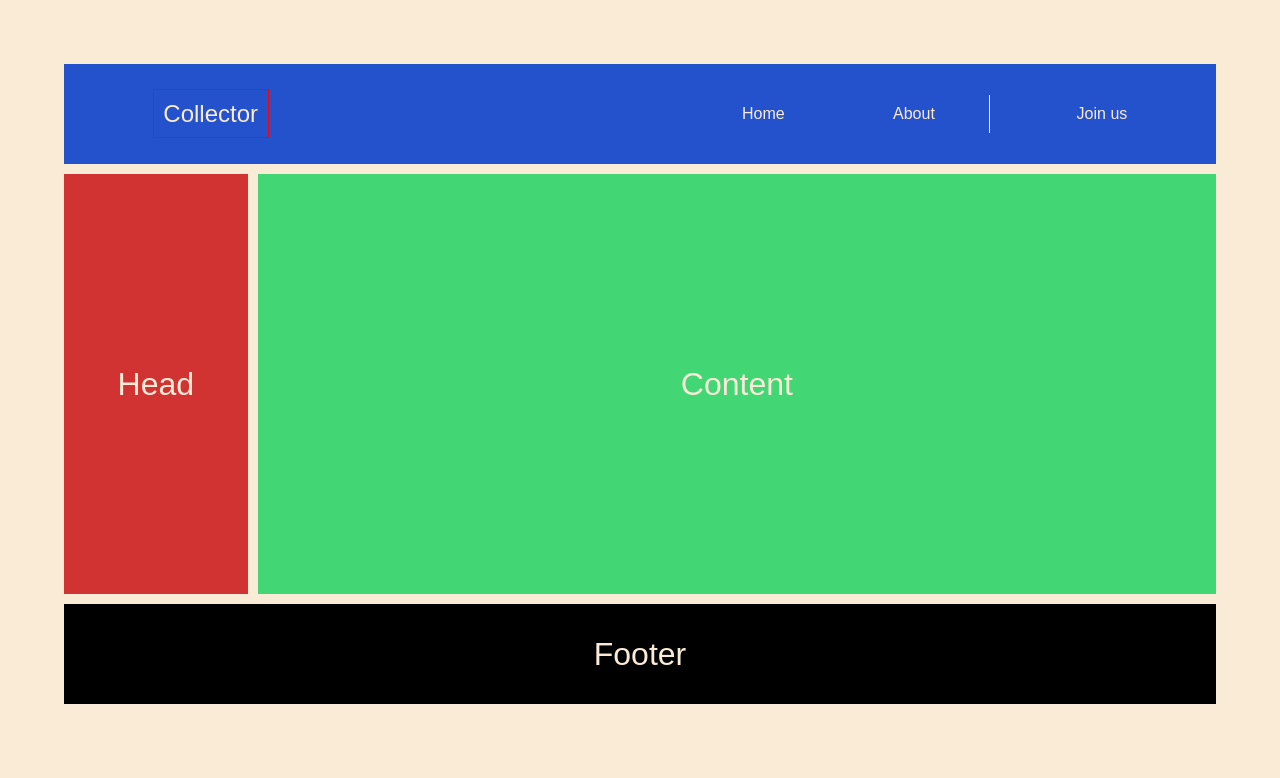
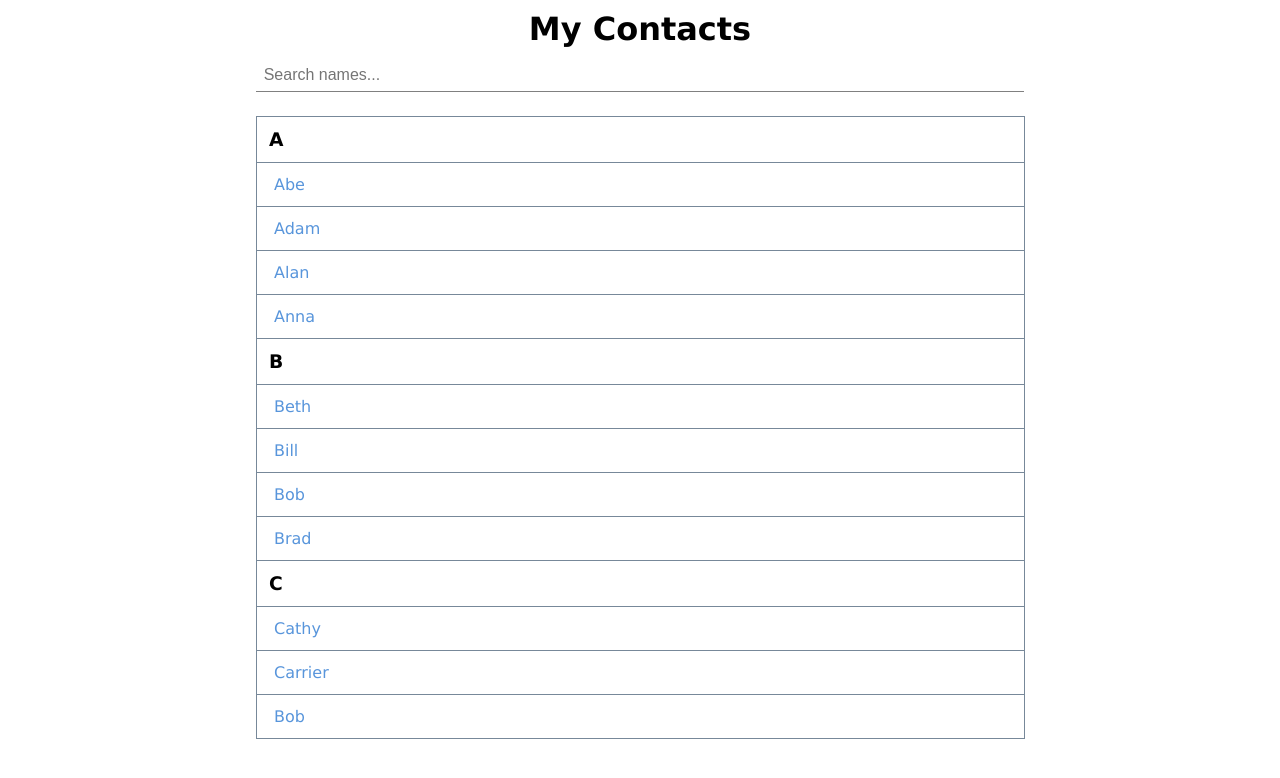
Before and after one commit to KonradKorus/VanillaJs-Projects, a plain HTML site: page SimpleFilterableList/index.html in a window 1280 px wide. Drawn offline with Linux system fonts and the light colour scheme.

Commit message:
Filterable List

```diff
--- a/SimpleFilterableList/index.html
+++ b/SimpleFilterableList/index.html
@@ -1,22 +1,62 @@
 <!DOCTYPE html>
 <html lang="en">
 <head>
-        <title>Collector</title>
+    <meta charset="UTF-8">
+    <meta http-equiv="X-UA-Compatible" content="IE=edge">
+    <meta name="viewport" content="width=device-width, initial-scale=1.0">
+    <title>Filterable List</title>
     <link rel="stylesheet" href ="style.css">
 </head>
 <body>
+    <h1>My Contacts </h1>
     <div id="container">
-            <div id="head">
-                <ul class="menu_ul">
-                        <li><a href="side.html">Collector</a></li>
-                        <li>Home</li>
-                        <li>About</li>
-                        <li>Join us</li>
+        <input type="text" id="filter" placeholder="Search names...">
+
+        <ul id="contacts">
+            <li class="contacts-header">
+                <h3>A</h3>
+            </li>
+            <li class="contacts-item">
+                <a href ="#">Abe</a>
+            </li>
+            <li class="contacts-item">
+                <a href ="#">Adam</a>
+            </li>
+            <li class="contacts-item">
+                <a href ="#">Alan</a>
+            </li>
+            <li class="contacts-item">
+                <a href ="#">Anna</a>
+            </li>
+            <li class="contacts-header">
+                <h3>B</h3>
+            </li>
+            <li class="contacts-item">
+                <a href ="#">Beth</a>
+            </li>
+            <li class="contacts-item">
+                <a href ="#">Bill</a>
+            </li>
+            <li class="contacts-item">
+                <a href ="#">Bob</a>
+            </li>
+            <li class="contacts-item">
+                <a href ="#">Brad</a>
+            </li>
+            <li class="contacts-header">
+                <h3>C</h3>
+            </li>
+            <li class="contacts-item">
+                <a href ="#">Cathy</a>
+            </li>
+            <li class="contacts-item">
+                <a href ="#">Carrier</a>
+            </li>
+            <li class="contacts-item">
+                <a href ="#">Bob</a>
+            </li>
         </ul>
-            </div>
-            <div id="menu">Head</div>
-            <div id="content">Content</div>
-            <div id="footer">Footer</div>
+
     </div>
 
     <script src="main.js"></script>
--- a/SimpleFilterableList/main.js
+++ b/SimpleFilterableList/main.js
@@ -1,30 +1,20 @@
-const myForm = document.querySelector('#my-form');
-const nameInput = document.querySelector('#name');
-const emailInput = document.querySelector('#email');
-const userList = document.querySelector('#users');
-const msg = document.querySelector('.msg');
+let filterInput = document.getElementById('filter');
 
-myForm.addEventListener('submit', onSubmit);
+filterInput.addEventListener('keyup', checkFilter);
 
-function onSubmit(e){
-    e.preventDefault();
+function checkFilter(e){
+    let searchingValue = e.target.value.toUpperCase();
 
-    console.log()
-    if(emailInput.value === '' || nameInput.value === ''){
-        msg.classList.add('error');
-        msg.innerHTML = 'Please enter all fields';
+    let contactList = document.querySelectorAll('li.contacts-item');
 
-        setTimeout(() => msg.remove(), 3000);
-    }
-    else{
-        const li = document.createElement('li');
-        li.appendChild(document.createTextNode(nameInput.value + ' ' + emailInput.value));
+    Array.from(contactList).forEach(contact => {
+       let aElement = contact.children[0].innerHTML;
 
-        userList.appendChild(li);
+       if(aElement.toUpperCase().indexOf(searchingValue) > -1){
+            contact.style.display = '';
+        } else{
+            contact.style.display = 'none';
+       }
 
-        nameInput.value = '';
-        emailInput.value = '';
-
-
-    }
+    });
 }
--- a/SimpleFilterableList/style.scss
+++ b/SimpleFilterableList/style.scss
@@ -1,152 +1,54 @@
-$base-color: antiquewhite;
-
 *{
     margin: 0;
     padding: 0;
-    box-sizing: border-box;
-}
-body{
-    background-color: $base-color;
-    color: white;
-    text-align: center;
-    font-family:Arial, Helvetica, sans-serif;
 }
 
-#container{
-    margin: 5%;
-    display: grid;
-    gap: 10px;
-    grid-auto-rows: 100px minmax(150px, auto);
-    grid-template-columns: repeat(12, 1fr);
-
-    div
-    {
-
-        color: $base-color;
-        display: flex;
-        align-items: center;
-        justify-content: center;
-
-        font-size: 200%;
-    }
+body{
+    font-family: Verdana, Geneva, Tahoma, sans-serif;
 }
 
-
-#menu{
-    background-color: #d13333;
-    grid-row: 2 / 5;
-    grid-column: 1/3;
-}
-
-#head{
-    background-color: rgb(36, 81, 204);
-    grid-column:  1 /-1;
+h1{
+    text-align: center;
+    padding: 10px;
 
 }
+#container{
 
-#content{
-    background-color: rgb(66, 214, 116);
-    grid-row: 2 / 5;
-    grid-column: 3 /-1;
-}
-
-#footer{
-    background-color: rgb(0, 0, 0);
-    grid-column: 1 /-1;
-}
-.menu_ul{
-    display: flex;
-    list-style-type: none;
-    width:stretch;
-    padding:3%;
-    font-size: 50%;
-    align-items: center;
-    justify-content: flex-end;
+    width: 60%;
+    margin:auto;
 
 
-    li{
-        margin:0;
-        padding: 10px 5%;
-    }
+    #contacts{
 
-    li:hover{
-        background-color: darkblue;
-        transition: 0.5s;
-    }
+        width: 100%;
+        list-style-type: none;
+        margin-top: 1.5rem;
+        border: 0 solid lightslategray;
+        border-width: 0 0 1px 1px;
 
-    li:nth-child(1)
-    {
-        margin-right: auto;
-        font-size: 150%;
-    }
+        li{
+            border: 0 solid lightslategray;
+            border-width: 1px 1px 0 0;
+            padding: 0.75em;
 
-    li:nth-child(3)
-    {
-        border-right:1px solid $base-color;
-        padding-right: 5%;
-    }
+            a{
+                text-decoration: none;
+                color: rgb(88, 149, 219);
+                padding-left: 5px;
 
-    li:nth-child(4)
-    {
-        margin-left: 3%;
-    }
-
-
-}
-li a {
-    border: 1px solid red;
-    padding: 10% 10%;
-    color: $base-color;
-    text-decoration: none;
-}
-
-header{
-    width:100%;
-    background-color: lightgray;
-    color: black;
-    padding:3%;
-}
-
-.formContainer{
-    width:75%;
-    margin: 3% auto;
-    background-color: lightgray;
-    color:black;
-    text-align:  left;
-    padding: 2rem;
-
-
-
-    #my-form{
-
-        label{
-            display: block;
-            margin-top:1rem;
-        }
-
-        .btn{
-            background-color: black;
-            color: white;
-            padding: 0.5rem;
-            display: block;
-            width:100%;
-            border-radius: 5px;
-            margin-top: 1em;;
-        }
-
-        input[type='text']{
-            width:100%;
-            padding: 7px;
-            border:1px solid #ccc;
-            border-radius: 5px;
-
+            }
         }
     }
 
-    .error
-    {
-        background-color: red;
-        color:white;
-        padding: 5px;
+    input[type=text]{
+        border: none;
+        border-bottom: 1px solid gray;
+        width: 98%;
+        padding:1%;
+        font-size: 1rem;;
+    }
+
+    input[type=text]:focus{
+        outline: none;
     }
 }
```
Also changed, not shown: SimpleFilterableList/side.html (deleted, +0 -40 lines), SimpleFilterableList/style.css, 1 other file. Lines whose indentation alone changed are shown as unchanged.
